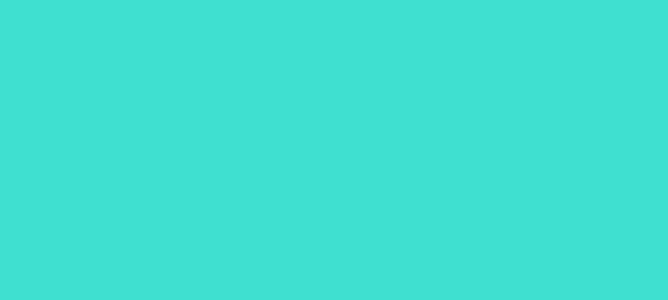
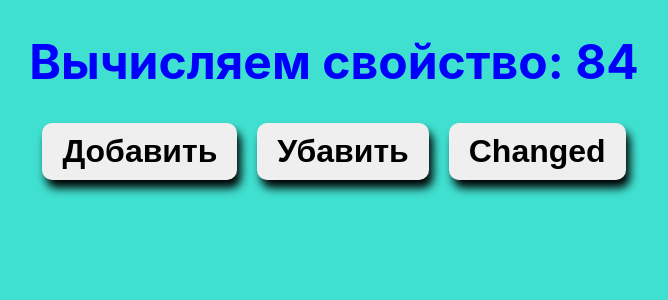
Before and after one commit to Lutsyk/React-counter, a React (Create React App) app: page / in a window 1280 px wide. Shown: the top 300 px of the page, without its empty margins (306-974 px from the left). Built offline with nearby package versions, Linux system fonts and the light colour scheme.

Commit message:
useMemo
useMemo optimization practice

```diff
--- a/src/App.js
+++ b/src/App.js
@@ -1,10 +1,34 @@
-import React, {useState, useEffect, useRef} from 'react';
+import React, {useState, useMemo} from 'react';
+
+function complexCompute(num) {
+  let i = 0
+  while (i < 1000000000) i++
+  return num * 2
+}
 
 
 function App() {
 
+  const [number, setNumber] = useState(42)
+  const [colored, setColored] = useState(false)
+  const computed = useMemo(()=>{
+    return complexCompute(number)
+  }, [number])
+
+  const styles = {
+    color: colored ? 'red' : 'blue'
+  }
+
   return (
     <div className="container">
+
+    <h1 style={styles}>Вычисляем свойство: {computed}</h1>
+    <div>
+      <button className="btn" onClick={()=>setNumber(prev => prev + 1)}>Добавить</button>
+      <button className="btn" onClick={()=>setNumber(prev => prev - 1)}>Убавить</button>
+      <button className="btn" onClick={()=>setColored(prev => !prev)}>Changed</button>
+    </div>
+
 
     </div>
   );
```
